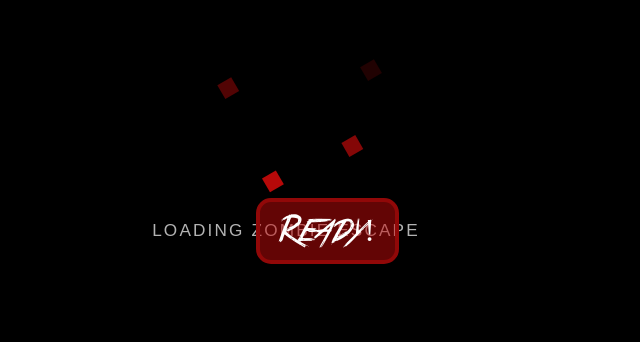
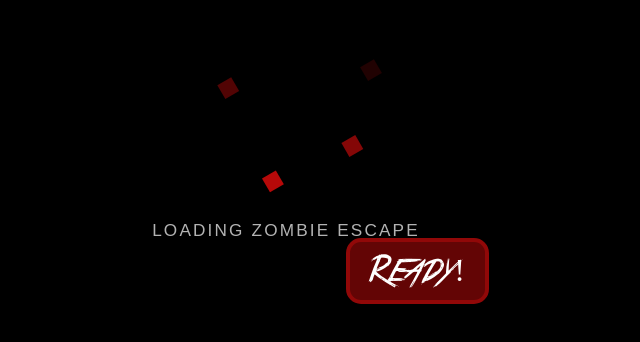
Before and after one commit to HarlandLohora/zombieScape, a plain HTML site: page extras/loading.html in a window 1280 px wide. Shown: the part 202-544 px from the top of the page, without its empty margins (354-994 px from the left). Drawn offline with nearby package versions, Linux system fonts and the light colour scheme.

Commit message:
Prueba XD

```diff
--- a/css/loading.css
+++ b/css/loading.css
@@ -71,8 +71,8 @@ a {
 
 #ready{
     position: absolute;
-    top:400px;
-    left: 610px;
+    top:440px;
+    left: 700px;
     color:white;
     padding:10px 20px;
     font-size:2em;
--- a/css/styles.css
+++ b/css/styles.css
@@ -47,8 +47,8 @@ body{
 	opacity: 0.7;
 	display: flex;
 	justify-content: center;
-  	align-items: center;
-  	transform: translateY(20%);
+  align-items: center;
+  transform: translateY(20%);
 }
 
 .selectCharacter{
@@ -64,7 +64,7 @@ body{
 
 .instructions{
 	position:absolute;
-	top:210px;
+	top:250px;
 	z-index: 1;
 }
 
```
